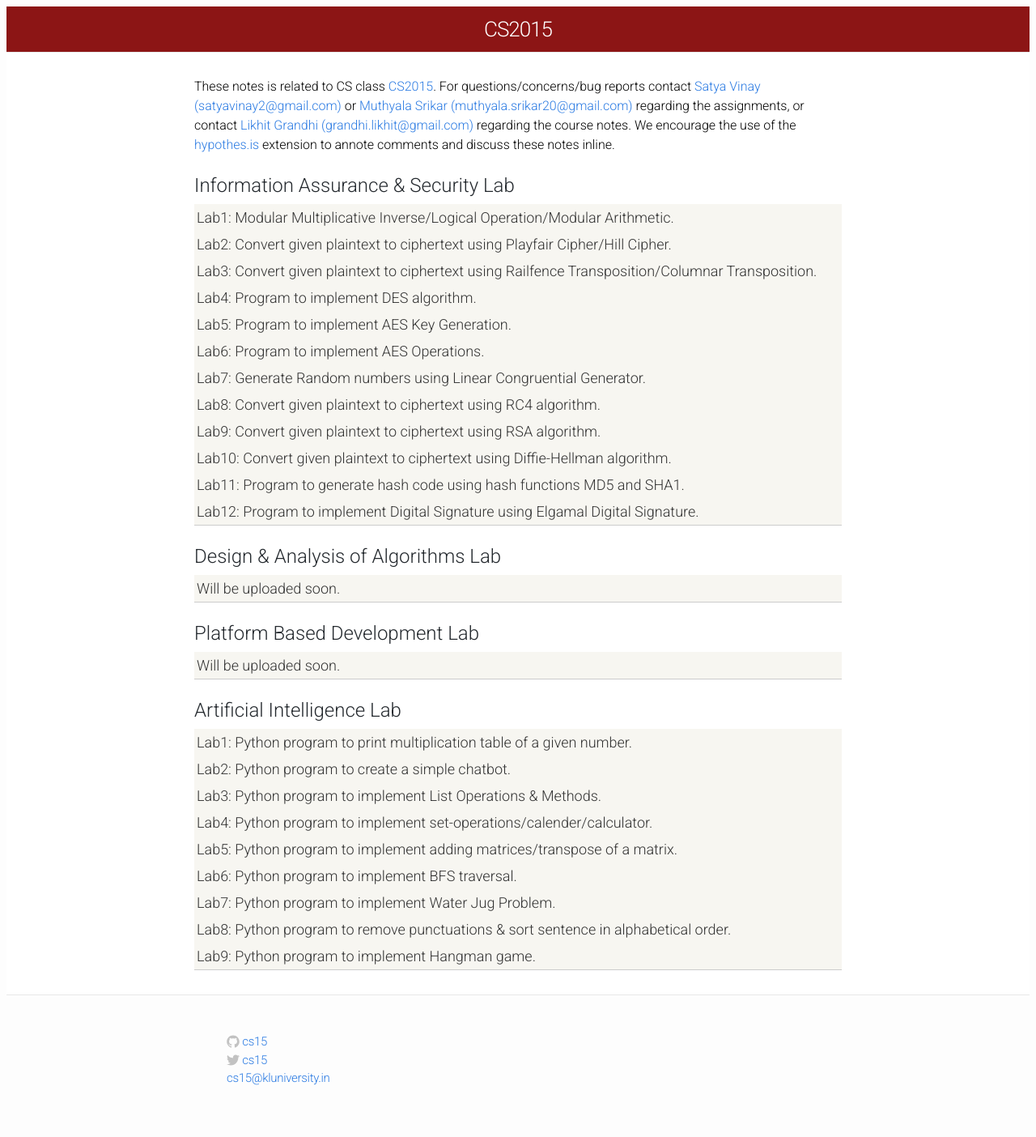
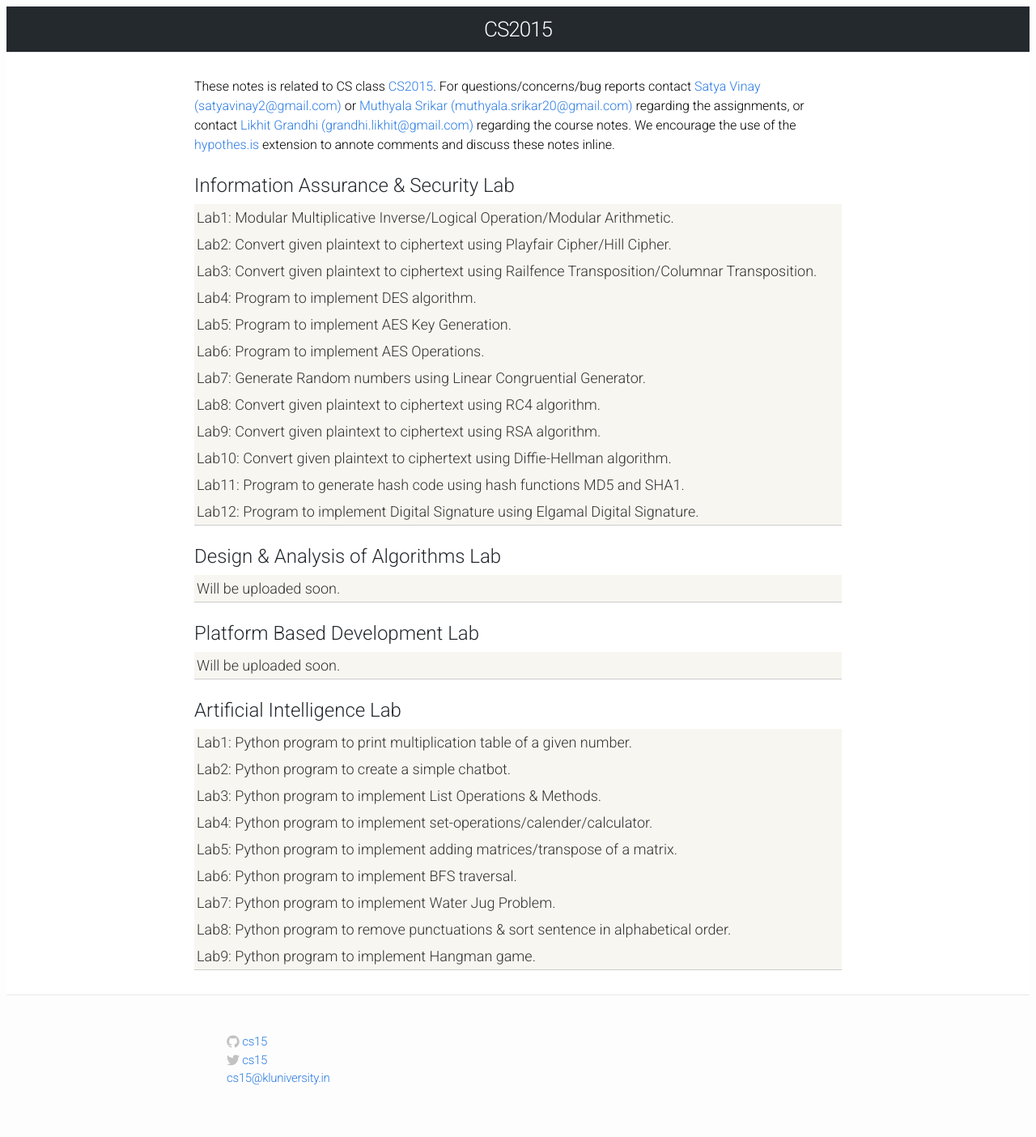
Before and after one commit to CS15/cs15.github.io, a Jekyll site: the page built from index.html, in a window 1280 px wide. Shown: the whole page at 81% size. Built offline with Jekyll 4.4.1, drawn with Linux system fonts in a browser that asks for light colours.

Commit message:
Update main.css

```diff
--- a/css/main.css
+++ b/css/main.css
@@ -126,7 +126,7 @@ a:visited { color: #205caa; }
 .site-header {
   border-bottom: 1px solid #e8e8e8;
   min-height: 56px;
-  background-color: #8C1515;
+  background-color: #24292E;
 }
 
 .site-title,
```
